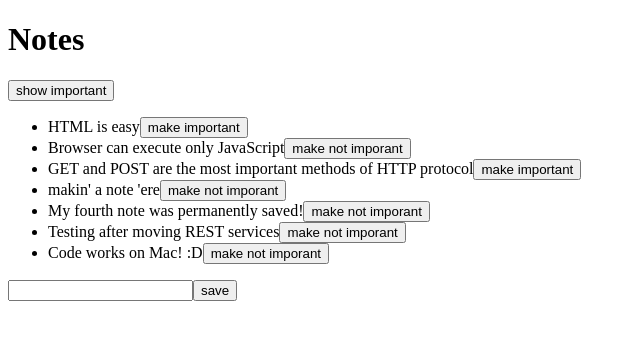
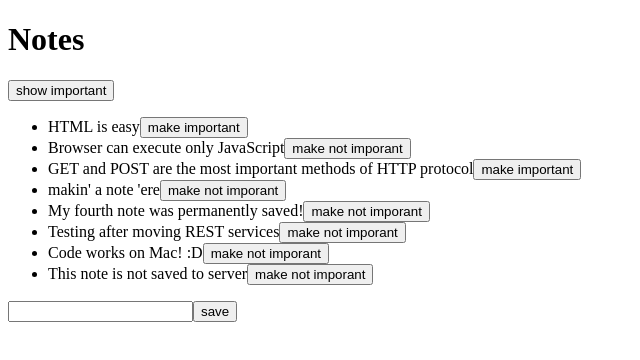
Before and after one commit to Mingtendo/fullstackopen, a React (Vite) app in the folder part_2/part2Vite/: page / in a window 1280 px wide. Shown: the top 360 px of the page, without its empty margins (0-640 px from the left). Built offline with nearby package versions, Linux system fonts and the light colour scheme; data requests are answered from the project's data file.

Commit message:
Added error handling to handle toggling importance of notes that were deleted from the server but not yet updated on webpage.

```diff
--- a/part_2/part2Vite/src/App.jsx
+++ b/part_2/part2Vite/src/App.jsx
@@ -36,6 +36,11 @@ const App = () =>
 			.then(returnedNote =>
 			{
 				setNotes(notes.map(note => note.id !== id ? note : returnedNote))
+			})
+			.catch((error) =>
+			{
+				alert(`The note '${note.content}' was already deleted from the server.`)
+				setNotes(notes.filter(n => n.id !== id))
 			})
 	}
 
--- a/part_2/part2Vite/src/services/notes.js
+++ b/part_2/part2Vite/src/services/notes.js
@@ -7,7 +7,13 @@ const baseURL = "http://localhost:3001/notes"
 const getAll = () =>
 {
 	const request = axios.get(baseURL)
-	return request.then((response) => response.data)
+	const nonExisting =
+	{
+		id: 10000,
+		content: 'This note is not saved to server',
+		important: true
+	}
+	return request.then((response) => response.data.concat(nonExisting))
 
 	// Same as the one-liner.
 	// return request.then((response) =>
@@ -28,9 +34,4 @@ const update = (id, newObject) =>
 	return request.then((response) => response.data)
 }
 
-export default
-{
-	getAll: getAll,
-	create: create,
-	update: update
-}
+export default {getAll, create, update}
```
